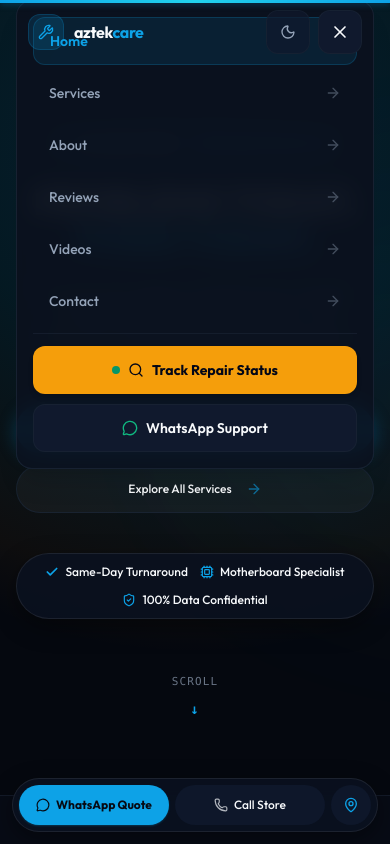
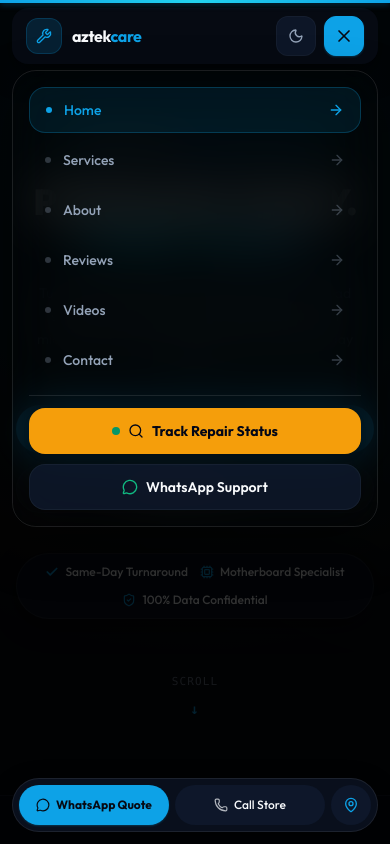
Before and after one commit to DevBillal/aztekcare.com, a React (Vite) app: page / in a window 390 px wide. Both pictures are taken after a click on the button 340 px from the left and 32 px from the top of the page. Shown: the top 844 px of the page. Built offline with nearby package versions, Linux system fonts and the light colour scheme.

Commit message:
fix: resolve mobile navbar overlay and drawer positioning collision

```diff
--- a/src/components/Navbar.tsx
+++ b/src/components/Navbar.tsx
@@ -21,11 +21,23 @@ export default function Navbar() {
     return () => window.removeEventListener("scroll", handleScroll)
   }, [])
 
-  // Auto-scroll to top on route navigation
+  // Auto-scroll to top on route navigation & close mobile menu
   useEffect(() => {
     window.scrollTo({ top: 0, behavior: "smooth" })
     setIsMobileOpen(false)
   }, [location.pathname])
+
+  // Lock background body scroll while mobile drawer is open
+  useEffect(() => {
+    if (isMobileOpen) {
+      document.body.style.overflow = "hidden"
+    } else {
+      document.body.style.overflow = ""
+    }
+    return () => {
+      document.body.style.overflow = ""
+    }
+  }, [isMobileOpen])
 
   const navLinks = [
     { name: "Home", href: "/" },
@@ -42,19 +54,20 @@ export default function Navbar() {
         initial={{ y: -30, opacity: 0 }}
         animate={{ y: 0, opacity: 1 }}
         transition={{ duration: 0.6, ease: [0.16, 1, 0.3, 1] }}
-        className="fixed top-0 inset-x-0 z-50 pointer-events-none flex justify-center px-4 sm:px-6"
+        className="fixed top-0 inset-x-0 z-50 pointer-events-none flex justify-center px-3 sm:px-6"
       >
         {/* Metamorphosis Floating App Bar with zero layout jump */}
         <div
-          className={`pointer-events-auto flex items-center justify-between transition-all duration-400 ease-[cubic-bezier(0.16,1,0.3,1)] ${
-            isScrolled
-              ? "mt-2 sm:mt-3 max-w-5xl w-full px-4 sm:px-6 h-14 sm:h-16 rounded-2xl apple-liquid-glass"
+          className={`pointer-events-auto flex items-center justify-between transition-all duration-300 ease-[cubic-bezier(0.16,1,0.3,1)] ${
+            isScrolled || isMobileOpen
+              ? "mt-2 sm:mt-3 max-w-5xl w-full px-3.5 sm:px-6 h-14 sm:h-16 rounded-2xl apple-liquid-glass shadow-lg"
               : "mt-0 max-w-6xl w-full px-3 sm:px-6 h-16 sm:h-20 bg-transparent shadow-none"
           }`}
         >
           {/* Left: Brand Icon Box + Text */}
           <Link
             to="/"
+            onClick={() => setIsMobileOpen(false)}
             className="flex items-center gap-2.5 sm:gap-3 group cursor-pointer select-none shrink-0 min-h-[44px]"
           >
             {/* Square rounded icon box with wrench hardware icon in new electric palette */}
@@ -127,12 +140,12 @@ export default function Navbar() {
             </div>
           </div>
 
-          {/* Mobile Controls (Fully accessible min 44x44px touch targets) */}
+          {/* Mobile Controls (Fully accessible touch targets with active indicators) */}
           <div className="flex md:hidden items-center gap-2">
             <button
               onClick={() => setTheme(theme === "light" ? "dark" : "light")}
               aria-label="Toggle theme"
-              className="w-11 h-11 rounded-xl flex items-center justify-center text-muted-foreground hover:text-foreground transition-colors cursor-pointer bg-secondary/70 border border-border/60 active:scale-95"
+              className="w-10 h-10 rounded-xl flex items-center justify-center text-muted-foreground hover:text-foreground transition-colors cursor-pointer bg-secondary/80 border border-border/60 active:scale-95"
             >
               <Sun className="h-4 w-4 rotate-0 scale-100 transition-all dark:-rotate-90 dark:scale-0" />
               <Moon className="absolute h-4 w-4 rotate-90 scale-0 transition-all dark:rotate-0 dark:scale-100" />
@@ -140,8 +153,12 @@ export default function Navbar() {
 
             <button
               onClick={() => setIsMobileOpen(!isMobileOpen)}
-              className="w-11 h-11 rounded-xl bg-secondary flex items-center justify-center text-foreground hover:bg-secondary/80 transition-colors cursor-pointer border border-border/70 active:scale-95"
-              aria-label="Toggle navigation menu"
+              className={`w-10 h-10 rounded-xl flex items-center justify-center transition-all cursor-pointer border active:scale-95 ${
+                isMobileOpen
+                  ? "bg-primary text-primary-foreground border-primary shadow-sm shadow-primary/25"
+                  : "bg-secondary text-foreground hover:bg-secondary/80 border-border/70"
+              }`}
+              aria-label={isMobileOpen ? "Close navigation menu" : "Open navigation menu"}
             >
               {isMobileOpen ? <X className="h-5 w-5" /> : <Menu className="h-5 w-5" />}
             </button>
@@ -150,15 +167,27 @@ export default function Navbar() {
         </div>
       </motion.header>
 
-      {/* Floating Minimal Mobile Drawer (12px blur, battery & GPU efficient) */}
+      {/* Floating Minimal Mobile Drawer with proper backdrop and non-overlapping clearance */}
       <AnimatePresence>
         {isMobileOpen && (
+          <>
+            {/* Backdrop Layer */}
+            <motion.div
+              initial={{ opacity: 0 }}
+              animate={{ opacity: 1 }}
+              exit={{ opacity: 0 }}
+              transition={{ duration: 0.2 }}
+              onClick={() => setIsMobileOpen(false)}
+              className="fixed inset-0 bg-black/60 dark:bg-black/80 backdrop-blur-xs z-40 md:hidden"
+            />
+
+            {/* Floating Mobile Menu Card: Positioned strictly below the 64px header with 8px clearance */}
             <motion.div
               initial={{ opacity: 0, y: -10, scale: 0.98 }}
               animate={{ opacity: 1, y: 0, scale: 1 }}
               exit={{ opacity: 0, y: -10, scale: 0.98 }}
-            transition={{ duration: 0.2, ease: "easeOut" }}
-            className="fixed top-18 sm:top-20 inset-x-4 z-40 md:hidden bg-card/95 dark:bg-card/95 backdrop-blur-md border border-border/80 rounded-2xl p-4 shadow-xl flex flex-col gap-2"
+              transition={{ duration: 0.22, ease: [0.16, 1, 0.3, 1] }}
+              className="fixed top-[70px] sm:top-[78px] inset-x-3 sm:inset-x-6 z-50 md:hidden bg-card/98 dark:bg-[#0c1222]/98 backdrop-blur-xl border border-border/80 dark:border-white/10 rounded-3xl p-4 sm:p-5 shadow-[0_20px_50px_rgba(0,0,0,0.4)] flex flex-col gap-3 max-h-[calc(100vh-86px)] overflow-y-auto"
             >
               <nav className="flex flex-col gap-1">
                 {navLinks.map((link) => {
@@ -168,27 +197,30 @@ export default function Navbar() {
                       key={link.name}
                       to={link.href}
                       onClick={() => setIsMobileOpen(false)}
-                    className={`min-h-[48px] px-4 rounded-xl text-sm font-medium transition-colors flex items-center justify-between ${
+                      className={`min-h-[46px] px-4 rounded-2xl text-sm font-medium transition-all flex items-center justify-between ${
                         isActive
-                        ? "bg-primary/10 text-primary font-semibold border border-primary/20"
-                        : "text-muted-foreground hover:text-foreground active:bg-secondary/50"
+                          ? "bg-primary/10 text-primary font-bold border border-primary/25"
+                          : "text-muted-foreground hover:text-foreground hover:bg-secondary/50 active:bg-secondary/70"
                       }`}
                     >
+                      <div className="flex items-center gap-3">
+                        <span className={`w-1.5 h-1.5 rounded-full ${isActive ? "bg-primary" : "bg-muted-foreground/30"}`} />
                         <span>{link.name}</span>
-                    <ArrowRight className="w-4 h-4 opacity-40" />
+                      </div>
+                      <ArrowRight className={`w-4 h-4 ${isActive ? "text-primary opacity-100" : "opacity-35"}`} />
                     </Link>
                   )
                 })}
               </nav>
 
-            <div className="pt-3 border-t border-border/60 flex flex-col gap-2.5">
+              <div className="pt-3 border-t border-border/60 dark:border-white/10 flex flex-col gap-2.5">
                 {/* High-Impact Amber "Track Repair Status" */}
                 <button
                   onClick={() => {
                     setIsMobileOpen(false)
                     setIsTrackerOpen(true)
                   }}
-                className="w-full min-h-[48px] bg-amber-500 hover:bg-amber-600 text-slate-950 font-bold rounded-xl text-sm flex items-center justify-center gap-2 cursor-pointer shadow-md active:scale-98"
+                  className="w-full min-h-[46px] bg-amber-500 hover:bg-amber-600 active:scale-98 text-slate-950 font-bold rounded-2xl text-sm flex items-center justify-center gap-2 cursor-pointer shadow-md transition-transform"
                 >
                   <span className="relative flex h-2 w-2">
                     <span className="animate-ping absolute inline-flex h-full w-full rounded-full bg-emerald-500 opacity-80" />
@@ -205,13 +237,14 @@ export default function Navbar() {
                   onClick={() => setIsMobileOpen(false)}
                   className="block"
                 >
-                <button className="w-full min-h-[48px] bg-secondary hover:bg-secondary/80 text-foreground font-semibold rounded-xl text-sm flex items-center justify-center gap-2 cursor-pointer border border-border/70 active:scale-98">
+                  <button className="w-full min-h-[46px] bg-secondary/80 hover:bg-secondary active:scale-98 text-foreground font-semibold rounded-2xl text-sm flex items-center justify-center gap-2 cursor-pointer border border-border/70 transition-transform">
                     <MessageCircle className="w-4 h-4 text-emerald-500" />
                     <span>WhatsApp Support</span>
                   </button>
                 </a>
               </div>
             </motion.div>
+          </>
         )}
       </AnimatePresence>
 
```
Lines whose indentation alone changed are shown as unchanged.
